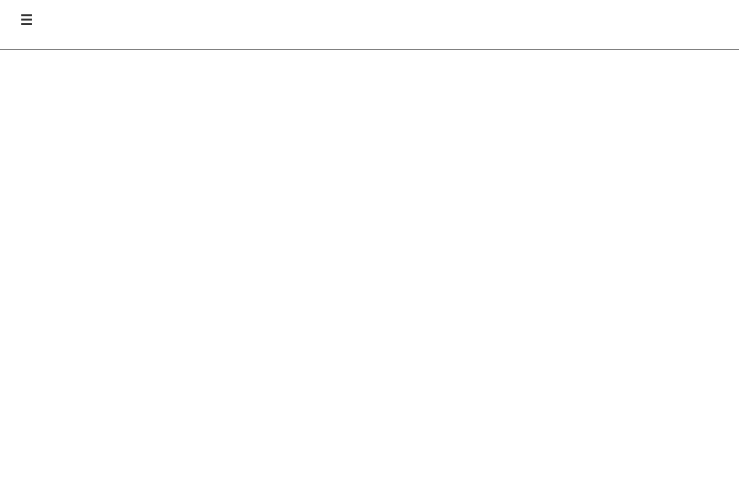
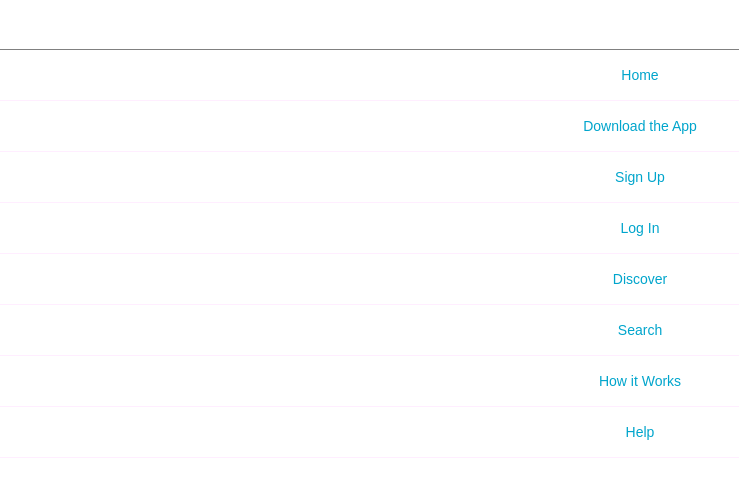
Before and after one commit to robjcast/Airbnb-Recreation, a plain HTML site: page index.html in a window 1280 px wide. Shown: the whole page, without its empty margins (0-739 px from the left). Drawn offline with nearby package versions, Linux system fonts and the light colour scheme.

Commit message:
removed css/html for slideout
going to try with js instead

```diff
--- a/css/main.css
+++ b/css/main.css
@@ -51,30 +51,3 @@ nav a:hover {
 }
 
 /**--------------------------**/
-
-.menu {
-	width: 240px;
-	height: 100%;
-	position: absolute;
-	background-color: #F3F;
-	left: -240px;
-	transition: all .3s ease-in-out;
-	-webkit-transition: all .3s ease-in-out;
-	-moz-transition: all .3s ease-in-out;
-	-ms-transition: all .3s ease-in-out;
-	-o-transition: all .3s ease-in-out;
-}
-
-.menu_icon {
-	padding: 10px 20px;
-	cursor: pointer;
-}
-
-#menu_toggle {
-	display: none;
-}
-
-#menu_toggle:checked ~ .menu {
-	position: absolute;
-	left: 0;
-}
--- a/index.html
+++ b/index.html
@@ -27,11 +27,11 @@
 
 
   	<header>
-  		<input type="checkbox" id="menu_toggle">
-    	<label for="menu_toggle" class="menu_icon">&#9776</label>
+
   	</header>
 
   	<nav class="menu">
+
   		<ul>
   			<li><a href="#">Home</a></li>
   			<li><a href="#">Download the App</a></li>
```
